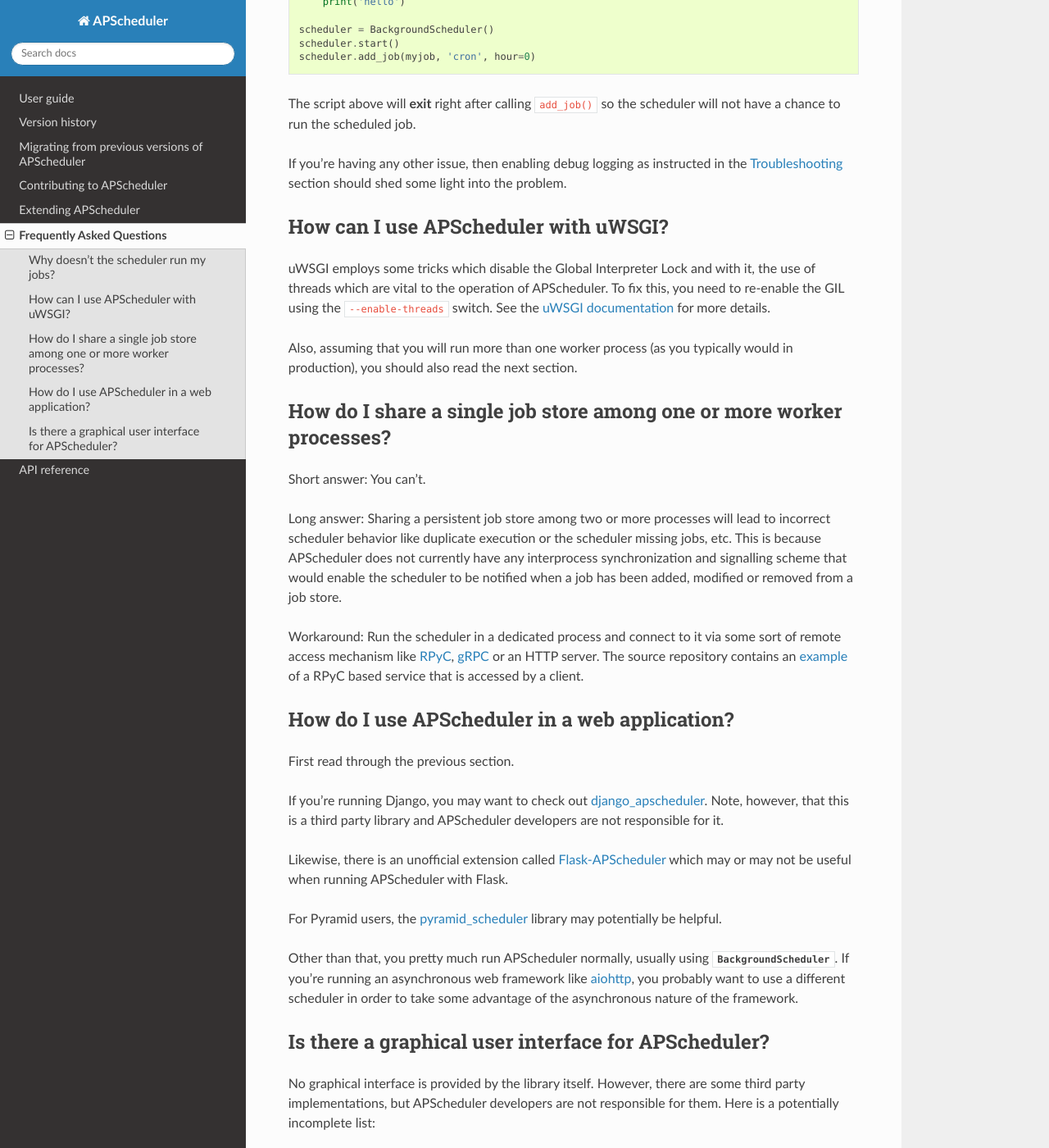
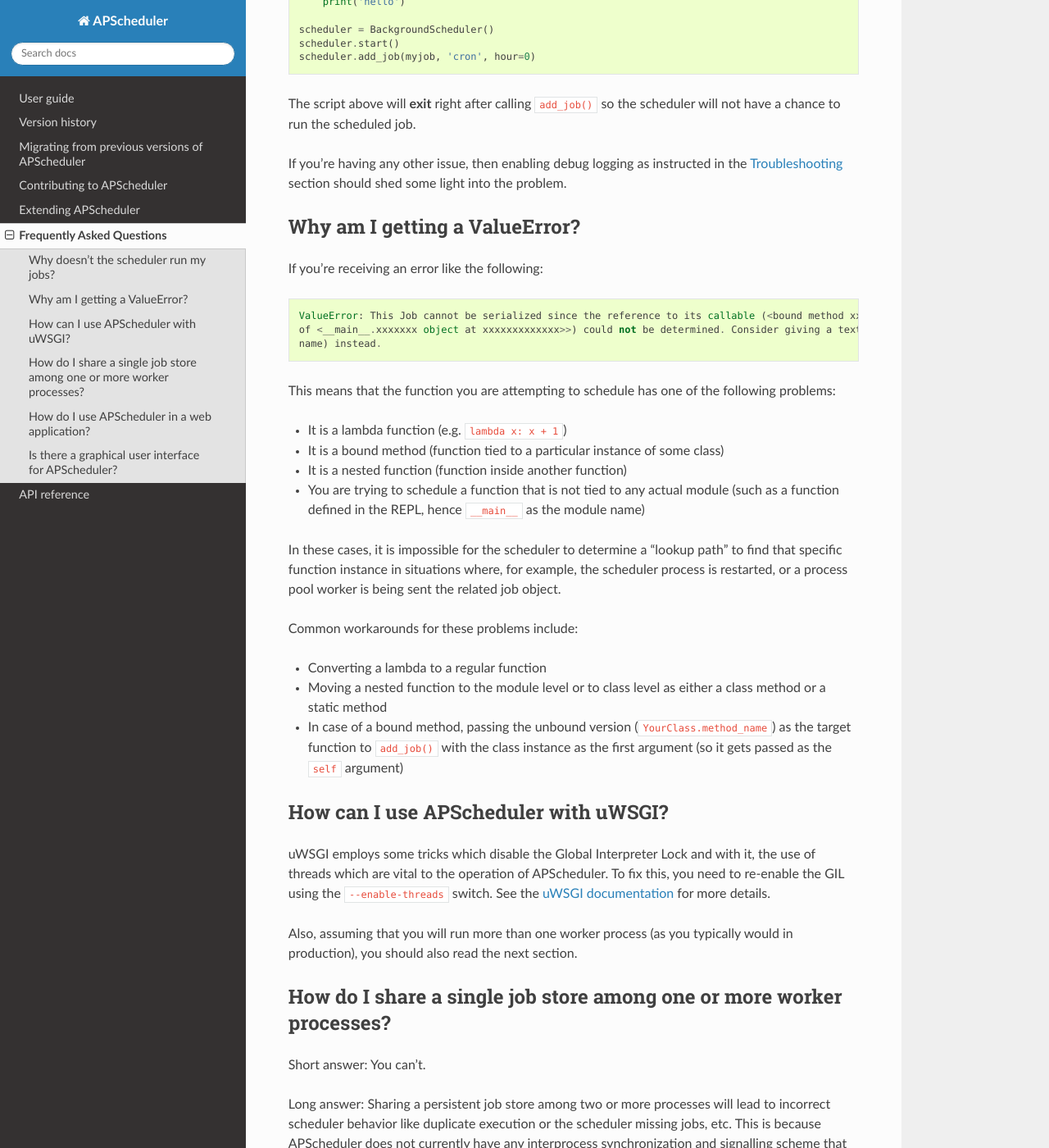
Before and after one commit to agronholm/apscheduler, a Sphinx documentation site: the page built from docs/faq.rst, in a window 1280 px wide and 1400 px high, scrolled down 478 px. Shown: the whole window at 82% size. Built offline with Sphinx 7.4.7 and the Read the Docs theme 2.0.0, drawn with Linux system fonts in a browser that asks for light colours.

Commit message:
Added a FAQ entry about serialization related ValueErrors
Credit goes to Jeff Vandrew Jr. for doing the initial work in PR #357.

```diff
--- a/docs/faq.rst
+++ b/docs/faq.rst
@@ -28,6 +28,36 @@
 
 If you're having any other issue, then enabling debug logging as instructed in the
 :ref:`troubleshooting` section should shed some light into the problem.
+
+Why am I getting a ValueError?
+==============================
+
+If you're receiving an error like the following::
+
+   ValueError: This Job cannot be serialized since the reference to its callable (<bound method xxxxxxxx.on_crn_field_submission
+   of <__main__.xxxxxxx object at xxxxxxxxxxxxx>>) could not be determined. Consider giving a textual reference (module:function
+   name) instead.
+
+This means that the function you are attempting to schedule has one of the following problems:
+
+* It is a lambda function (e.g. ``lambda x: x + 1``)
+* It is a bound method (function tied to a particular instance of some class)
+* It is a nested function (function inside another function)
+* You are trying to schedule a function that is not tied to any actual module (such as a function
+  defined in the REPL, hence ``__main__`` as the module name)
+
+In these cases, it is impossible for the scheduler to determine a "lookup path" to find that
+specific function instance in situations where, for example, the scheduler process is restarted,
+or a process pool worker is being sent the related job object.
+
+Common workarounds for these problems include:
+
+* Converting a lambda to a regular function
+* Moving a nested function to the module level or to class level as either a class method or a
+  static method
+* In case of a bound method, passing the unbound version (``YourClass.method_name``) as the target
+  function to ``add_job()`` with the class instance as the first argument (so it gets passed as the
+  ``self`` argument)
 
 How can I use APScheduler with uWSGI?
 =====================================
```
